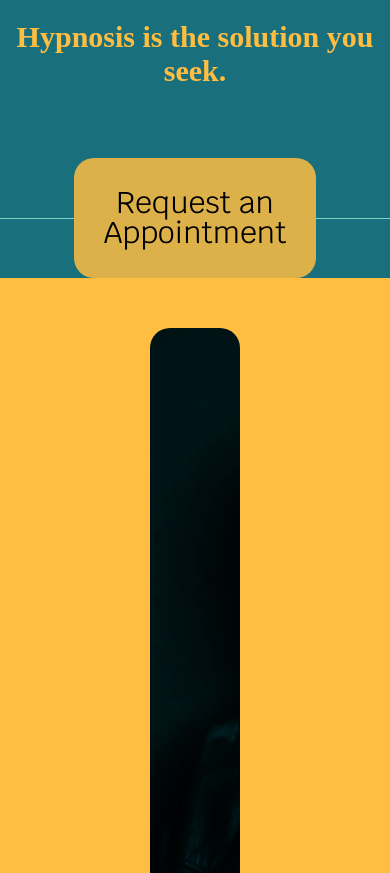
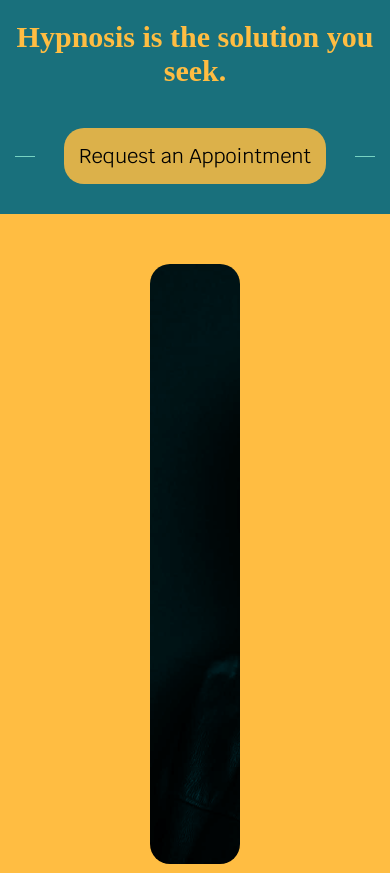
Before and after one commit to benzinow/pos-out-v3, a React (Create React App) app: page / in a window 390 px wide. Shown: the part 1920-2793 px from the top of the page. Built offline with nearby package versions, Linux system fonts and the light colour scheme; a web font is replaced by a local one.

Commit message:
request box media queries

```diff
--- a/src/request.css
+++ b/src/request.css
@@ -8,8 +8,6 @@
 
 .request-button:hover {
   background-color: rgba(255, 189, 66, 1);
-  font-size: 30px;
-  font-family: "Krub", sans-serif;
 }
 
 .design-line {
@@ -25,3 +23,35 @@
   align-items: center;
   width: 100%;
 }
+
+@media only screen and (min-width: 768px) and (max-width: 1199px) {
+  .request-button {
+    font-size: 25px;
+
+    padding: 20px;
+
+    line-height: normal;
+  }
+
+  .design-line {
+    width: 150px;
+  }
+}
+
+@media only screen and (min-width: 360px) and (max-width: 767px) {
+  .request-button {
+    font-size: 20px;
+
+    padding: 15px;
+
+    line-height: normal;
+  }
+
+  .design-line {
+    width: 20px;
+  }
+
+  .request-box {
+    margin: 30px 0;
+  }
+}
```
